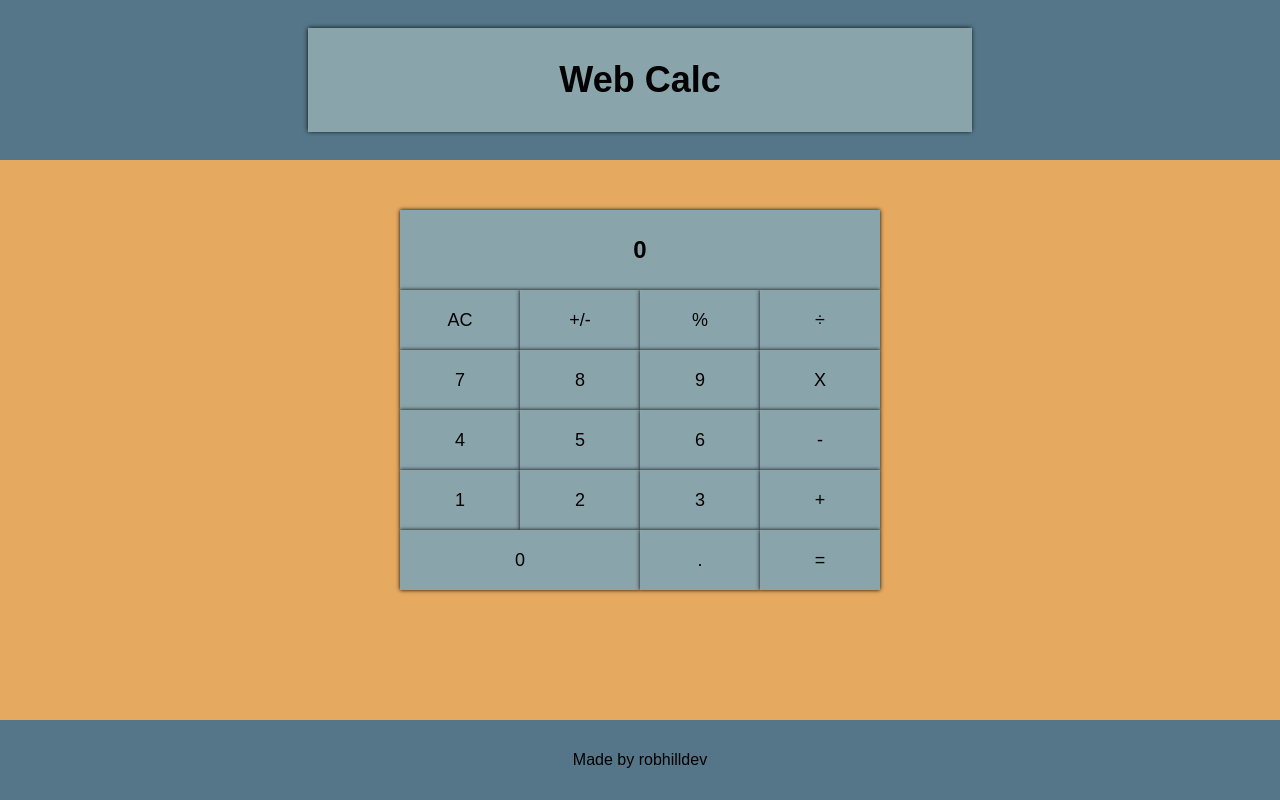
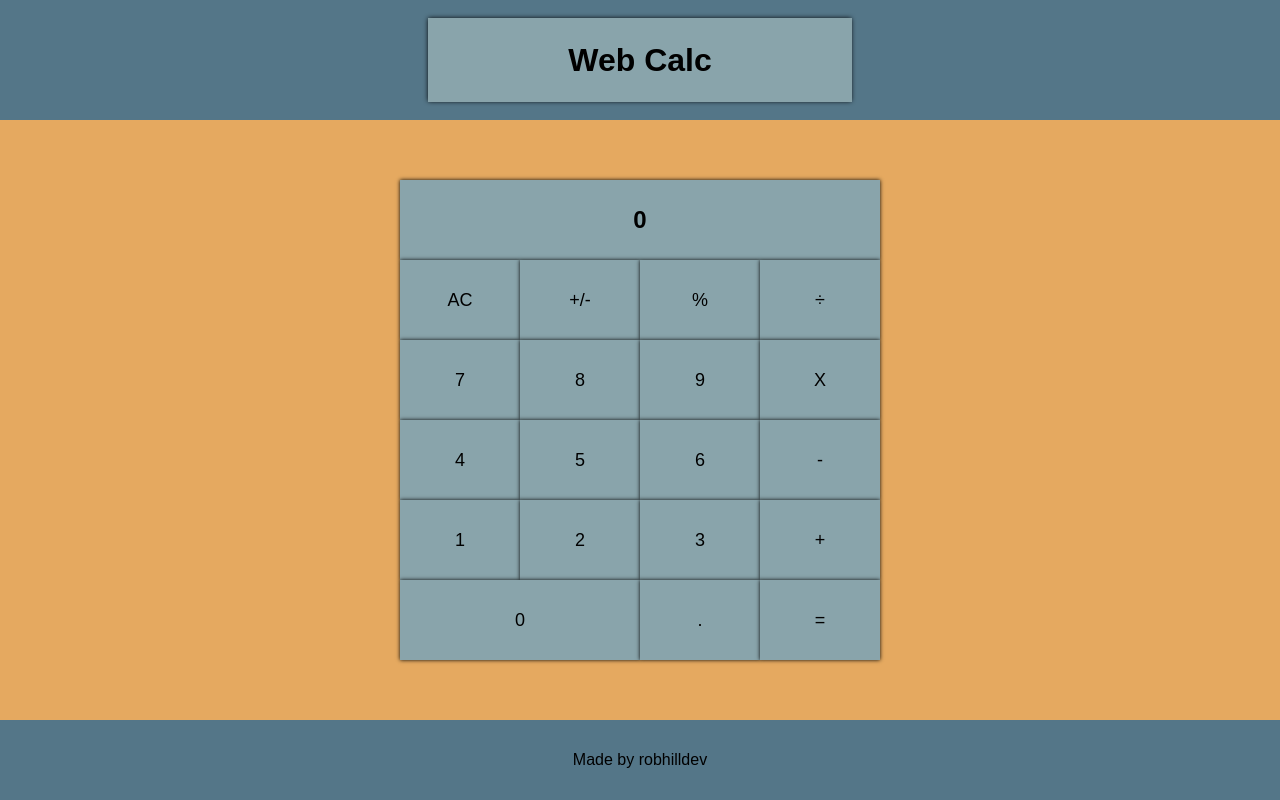
Before and after one commit to robhilldev/web_calc, a React (Create React App) app: page / in a window 1280 px wide. Built offline with nearby package versions, Linux system fonts and the light colour scheme.

Commit message:
add ability to operate on result, update interface

```diff
--- a/src/components/App.css
+++ b/src/components/App.css
@@ -5,19 +5,18 @@
 
 .App-header {
   background-color: #547688;
-  min-height: 20vh;
+  min-height: 15vh;
   display: flex;
   flex-direction: column;
   align-items: center;
   justify-content: center;
-  font-size: calc(10px + 2vmin);
 }
 
 .App-header div {
   background-color: #89A4AB;
-  height: 10vh;
-  width: 50%;
-  font-size: large;
+  height: 7.5vh;
+  width: 50vh;
+  font-size: medium;
   display: flex;
   flex-direction: column;
   align-items: center;
@@ -28,7 +27,7 @@
 
 .App-body {
   background-color: #E5A960;
-  min-height: 70vh;
+  min-height: 75vh;
 }
 
 .App-footer {
--- a/src/components/Calculator.module.css
+++ b/src/components/Calculator.module.css
@@ -1,6 +1,6 @@
 table {
   border-spacing: 0;
-  min-height: 60vh;
+  min-height: 75vh;
   display: flex;
   flex-direction: column;
   align-items: center;
@@ -9,7 +9,7 @@ table {
 
 td {
   width: 15vh;
-  height: 7.5vh;
+  height: 10vh;
 }
 
 button {
--- a/src/components/Result.js
+++ b/src/components/Result.js
@@ -177,7 +177,7 @@ export class Result extends React.Component {
       result = operationArray[0];
     }
 
-    operationArray = ["0"];
+    operationArray = [result.toString()];
     return result;
   }
 
```
